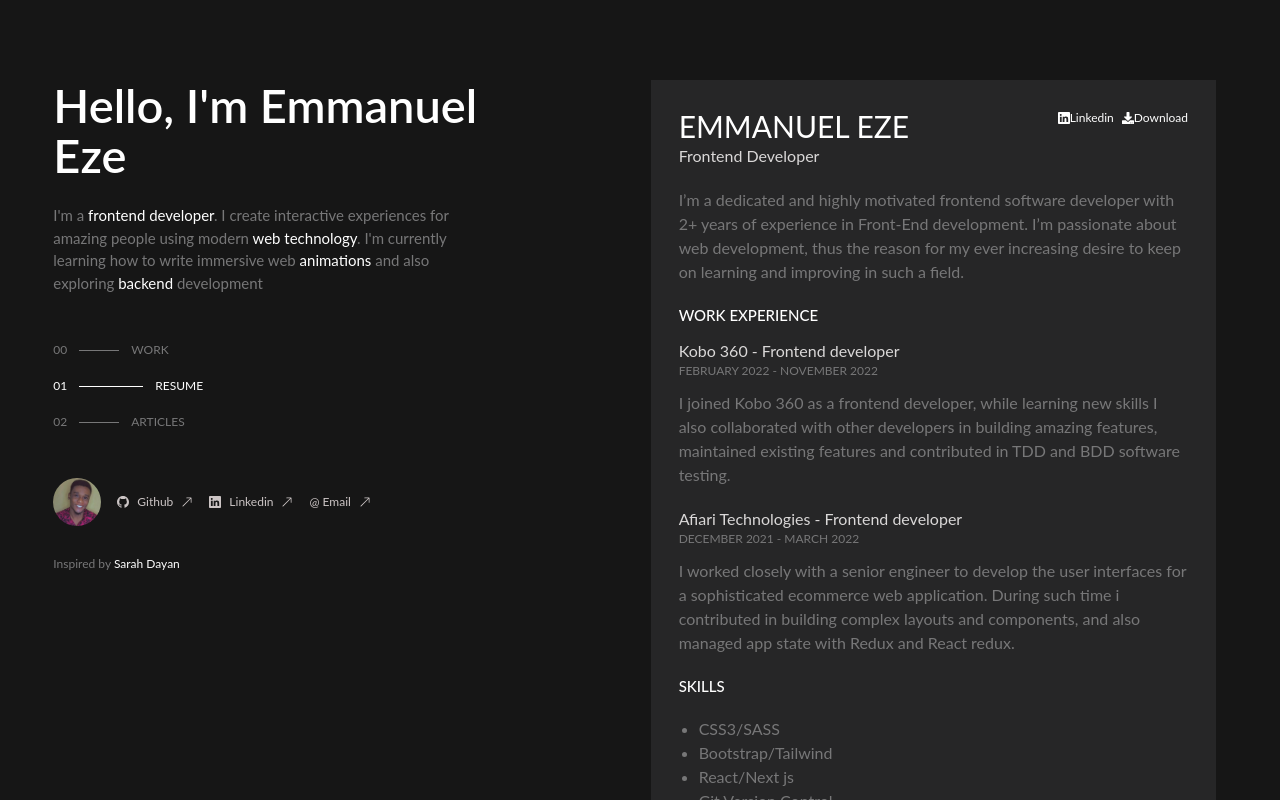
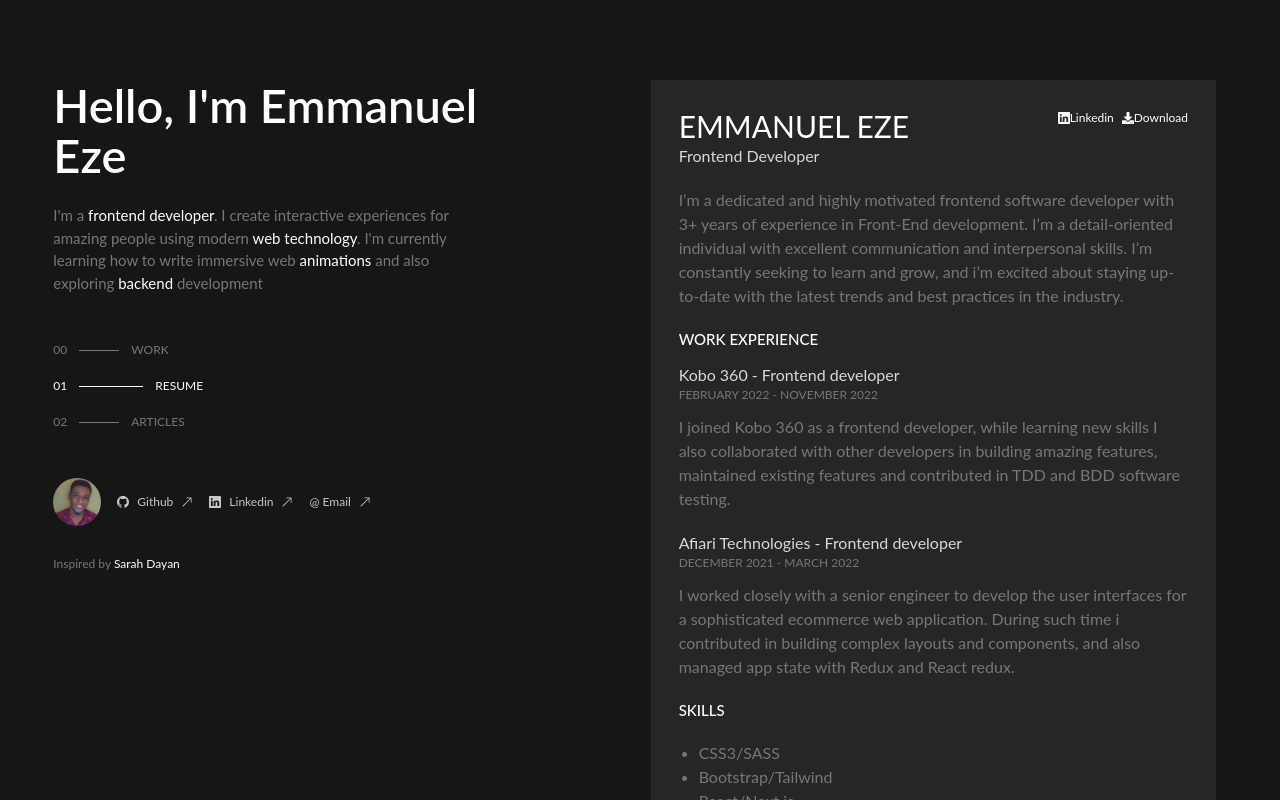
Before and after one commit to emma-junior/portfolio, a Next.js app: page /resume in a window 1280 px wide. Built offline with nearby package versions, Linux system fonts and the light colour scheme.

Commit message:
made some changes to my resume summary

```diff
--- a/components/MyResume.js
+++ b/components/MyResume.js
@@ -52,9 +52,10 @@ const MyResume = () => {
         <h2 className="text-[#dad8d8]">Frontend Developer</h2>
         <p className="my-5 text-[#777778]">
           I’m a dedicated and highly motivated frontend software developer with
-          2+ years of experience in Front-End development. I’m passionate about
-          web development, thus the reason for my ever increasing desire to keep
-          on learning and improving in such a field.
+          3+ years of experience in Front-End development. I’m a detail-oriented
+          individual with excellent communication and interpersonal skills. I’m
+          constantly seeking to learn and grow, and i’m excited about staying
+          up-to-date with the latest trends and best practices in the industry.
         </p>
         <Experience />
         <Skills />
```
